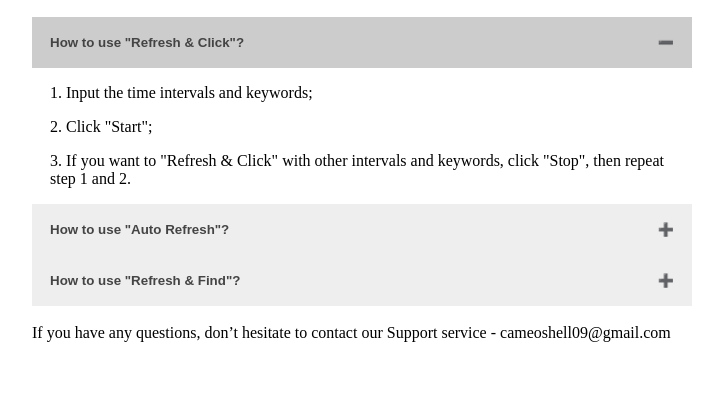
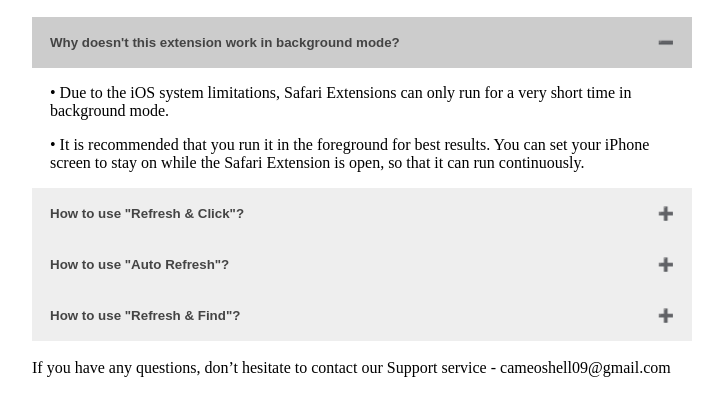
Before and after one commit to qq345386817/auto-refresh, a plain HTML site: page help.html in a window 1280 px wide. Shown: the part 50-466 px from the top of the page, without its empty margins (278-1001 px from the left). Drawn offline with Linux system fonts and the light colour scheme.

Commit message:
help.html 新增 后台运行 说明

```diff
--- a/help.html
+++ b/help.html
@@ -17,6 +17,12 @@
 <body>
   <div class="wrapper">
     <h2>Auto Refresh & Click</h2>
+
+    <button class="accordion">Why doesn't this extension work in background mode?</button>
+    <div class="panel">
+      <p>• Due to the iOS system limitations, Safari Extensions can only run for a very short time in background mode.</p>
+      <p>• It is recommended that you run it in the foreground for best results. You can set your iPhone screen to stay on while the Safari Extension is open, so that it can run continuously.</p>
+    </div>
 
     <button class="accordion">How to use "Refresh & Click"?</button>
     <div class="panel">
```
